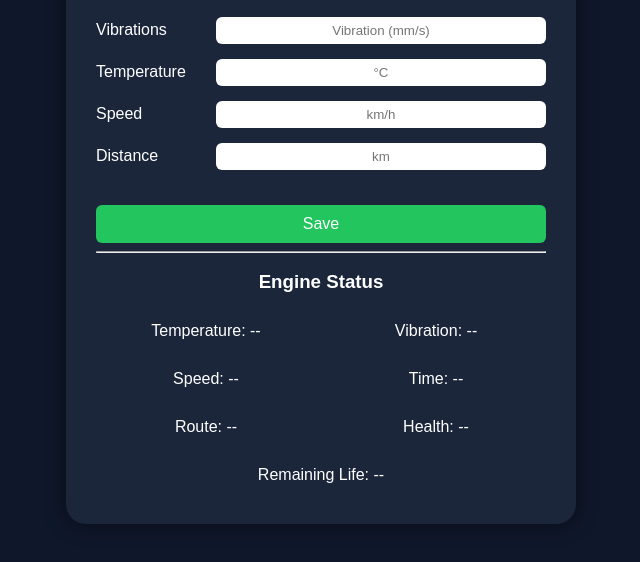
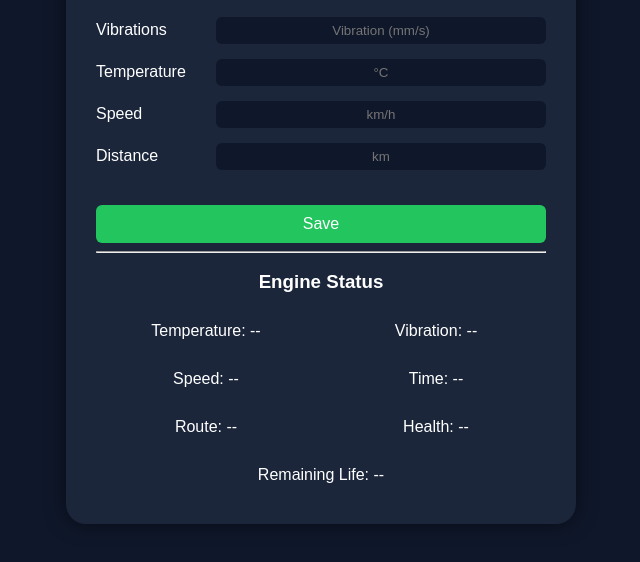
Before and after one commit to x-Mohamed-atefx/Ship-Engine-Prediction, a plain HTML site: page index.html in a window 1280 px wide. Shown: the part 184-746 px from the top of the page, without its empty margins (319-959 px from the left). Drawn offline with nearby package versions, Linux system fonts and the light colour scheme.

Commit message:
Add files via upload

```diff
--- a/css/master.css
+++ b/css/master.css
@@ -87,6 +87,8 @@ input {
     border: none;
     outline: none;
     text-align: center;
+    background-color: #0f172a;
+    color: white;
 }
 select{
     flex: 1;
```
